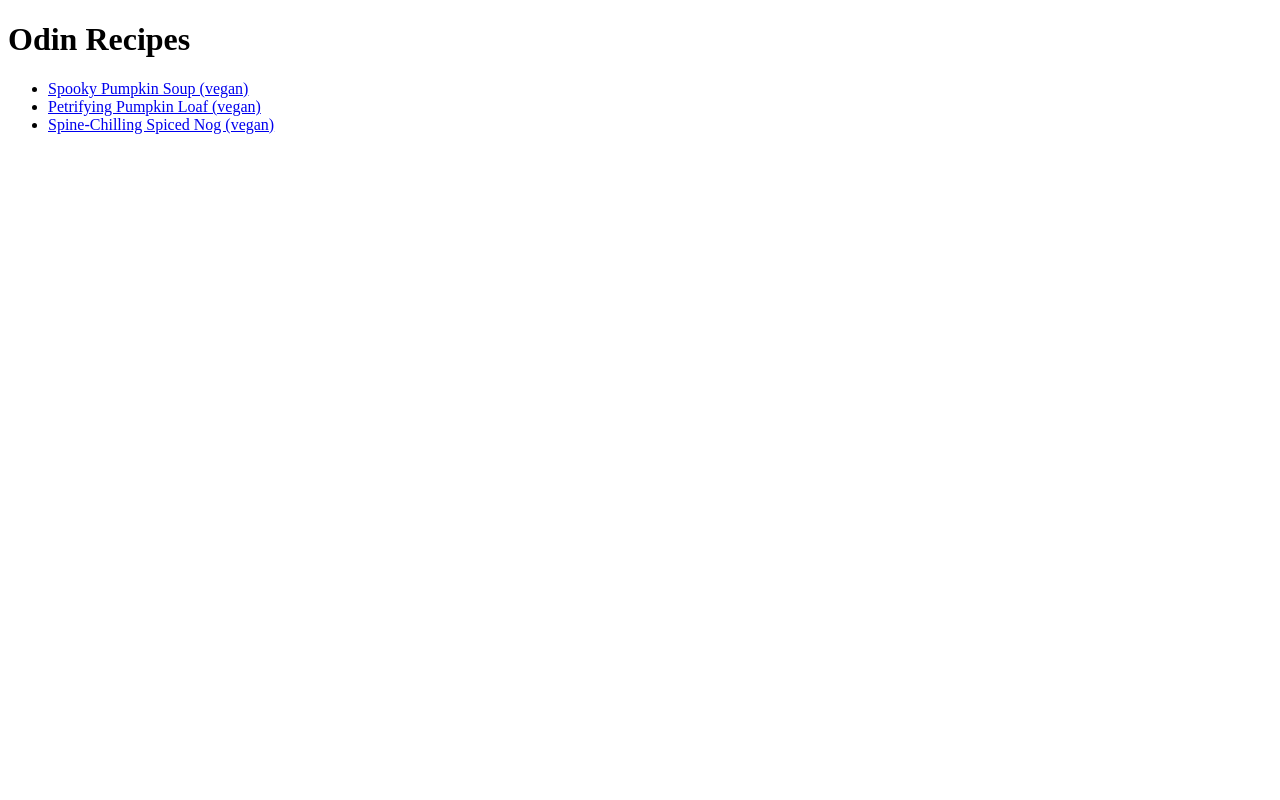
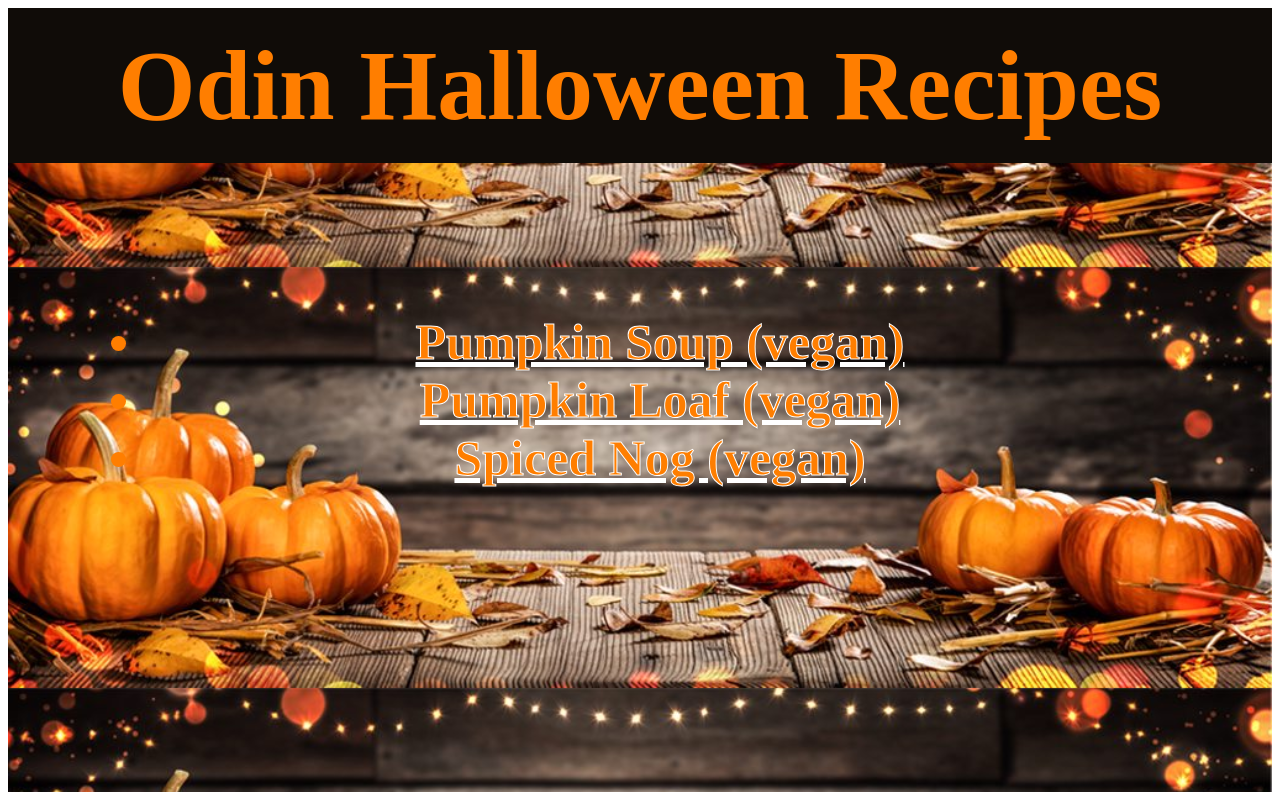
Before and after one commit to gabriellemia/odin-recipes, a plain HTML site: page index.html in a window 1280 px wide. Drawn offline with Linux system fonts and the light colour scheme.

Commit message:
addd css to recipe homepage with text colour, background image etc

```diff
--- a/index.html
+++ b/index.html
@@ -2,17 +2,20 @@
 <html>
 
 <head>
+    <link rel="stylesheet" href="style.css">
     <meta charset="UTF-8">
     <title>Odin recipes</title>
 </head>
 
 <body>
-    <h1>Odin Recipes</h1>
+    <h1>Odin Halloween Recipes</h1>
+    <div>
     <ul>
-        <li><a href="recipes/soup.html">Spooky Pumpkin Soup (vegan)</a></li>
-        <li><a href="recipes/loaf.html">Petrifying Pumpkin Loaf (vegan)</a></li>
-        <li><a href="recipes/nog.html">Spine-Chilling Spiced Nog (vegan)</a></li>
+        <li><a href="recipes/soup.html">Pumpkin Soup (vegan)</a></li>
+        <li><a href="recipes/loaf.html">Pumpkin Loaf (vegan)</a></li>
+        <li><a href="recipes/nog.html">Spiced Nog (vegan)</a></li>
 
     </ul>
+    </div>
 </body>
 </html>
--- /dev/null
+++ b/style.css
@@ -0,0 +1,30 @@
+h1 {
+    background-color: #100c08;
+    color: #ff7e00;
+    font-family: 'Times New Roman', Times, serif;
+    text-align: center;
+    font-size: 100px;
+    margin: 0px;
+    padding: 20px;
+}
+
+ul {
+    color: #ff7e00;
+    font-size: 50px;
+    font-weight: bold;
+    text-align: center;
+    -webkit-text-stroke: 1px white;
+}
+
+div {
+    background-image: url(img/Pumpkins-background.jpg);
+    padding: 100px 100px 255px 100px;
+    margin: 0px;
+    background-position: center;
+    background-size: contain;
+}
+
+a {
+    color: #ff7e00;
+    -webkit-text-stroke: 1px white;
+}
```
Also changed, not shown: recipes/loaf.html (+3 -2 lines), recipes/nog.html (+2 -2 lines), recipes/soup.html (+2 -2 lines), img/Halloween-pumpkins.jpg (added), img/Pumpkins-background.jpg (added), img/background-pumpkins.jpg (added).
